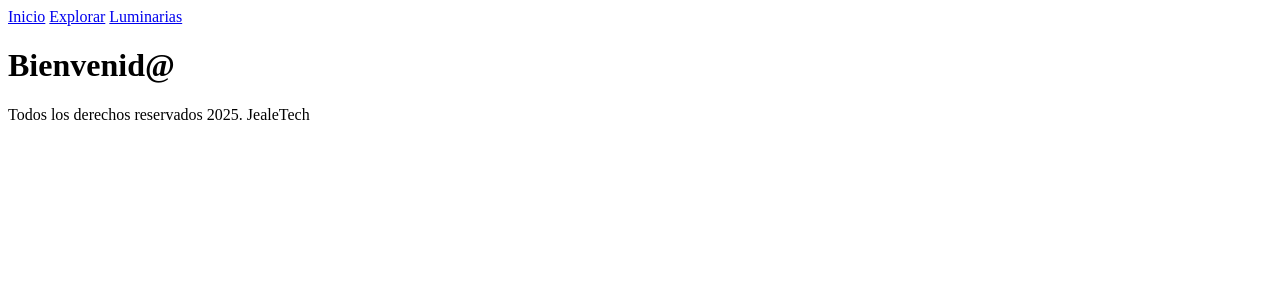
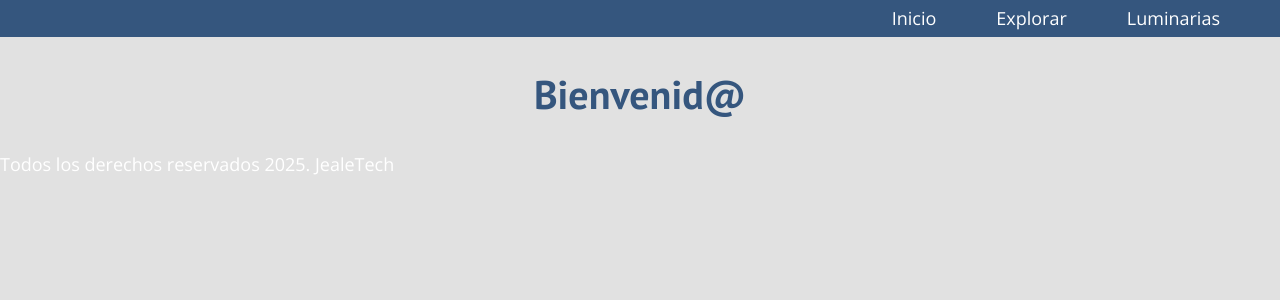
Before and after one commit to alexmerid/warnes-app, a Flask app: page / in a window 1280 px wide. Shown: the top 300 px of the page. Run offline with Flask 3, Linux system fonts and the light colour scheme.

Commit message:
Add styles

```diff
--- /dev/null
+++ b/static/css/style.css
@@ -0,0 +1,112 @@
+:root {
+    --primario: #e1e1e1;
+    /* --primarioOscuro: #2b3f57; */
+    --secundario: #35567e;
+    /* --secundario-oscuro: rgb(233, 287, 2); */
+    --blanco: #FFF;
+    --negro: #000;
+
+    /* --fuentePrincipal: 'Staatliches', cursive; */
+    --fuenteHeading: 'PT Sans', sans-serif;
+    --fuenteParrafos: 'Open Sans', sans-serif;
+}
+
+html {
+    box-sizing: border-box;
+    font-size: 62.5%;
+}
+
+*,
+*:before,
+*:after {
+    box-sizing: inherit;
+}
+
+/** Globales **/
+body {
+    font-family: var(--fuenteParrafos);
+    background-color: var(--primario);
+    font-size: 1.6rem;
+    line-height: 1.5;
+}
+
+.contenedor {
+    max-width: 120rem;
+    margin: 0 auto;
+}
+
+p {
+    font-size: 1.8rem;
+    color: var(--blanco);
+}
+
+a {
+    text-decoration: none;
+}
+
+img {
+    max-width: 100%;
+}
+
+h1,
+h2,
+h3 {
+    text-align: center;
+    color: var(--secundario);
+    font-family: var(--fuenteHeading);
+}
+
+h1 {
+    font-size: 4rem;
+}
+
+h2 {
+    font-size: 3.2rem;
+}
+
+h3 {
+    font-size: 2.4rem;
+}
+
+/* Utilidades */
+.no-margin {
+    margin: 0;
+}
+
+.no-padding {
+    padding: 0;
+}
+
+.centrar-texto {
+    text-align: center;
+}
+
+/* Header */
+.header-bg {
+    background-color: var(--secundario);
+}
+
+.navegacion {
+    justify-content: flex-end;
+}
+
+@media (min-width: 768px) {
+    .navegacion {
+        display: flex;
+        gap: 2rem
+    }
+
+}
+
+.navegacion__enlace {
+    display: block;
+    text-align: center;
+    font-size: 1.8rem;
+    color: var(--blanco);
+    padding: 0.5rem 2rem;
+}
+
+.navegacion__enlace:hover {
+    background-color: var(--primario);
+    color: var(--negro);
+}
--- a/templates/sitio/cabecera.html
+++ b/templates/sitio/cabecera.html
@@ -5,13 +5,19 @@
     <meta charset="UTF-8">
     <meta name="viewport" content="width=device-width, initial-scale=1.0">
     <title>Warnes APP</title>
+
+    <link rel="stylesheet" href="{{ url_for('static', filename='css/normalize.css') }}">
+    <link href="https://fonts.googleapis.com/css2?family=Open+Sans&family=PT+Sans:wght@400;700&display=swap"
+        rel="stylesheet">
+    <link rel="stylesheet" href="{{ url_for('static', filename='css/style.css') }}">
+
 </head>
 
 <body>
-    <header>
-        <nav>
-            <a href="/">Inicio</a>
-            <a href="#">Explorar</a>
-            <a href="/luminarias">Luminarias</a>
+    <header class="header-bg">
+        <nav class="navegacion contenedor">
+            <a href="/" class="navegacion__enlace">Inicio</a>
+            <a href="#" class="navegacion__enlace">Explorar</a>
+            <a href=" /luminarias" class="navegacion__enlace">Luminarias</a>
         </nav>
     </header>
--- a/templates/sitio/index.html
+++ b/templates/sitio/index.html
@@ -1,7 +1,7 @@
 {% include 'sitio/cabecera.html' %}
 
 <!-- Inicio Cuerpo -->
-<main>
+<main class="contenedor">
     <h1>Bienvenid@</h1>
 </main>
 <!-- Fin Cuerpo -->
--- a/templates/sitio/luminarias.html
+++ b/templates/sitio/luminarias.html
@@ -1,7 +1,7 @@
 {% include 'sitio/cabecera.html' %}
 
 <!-- Inicio Cuerpo -->
-<main>
+<main class="contenedor">
     <h1>Luminarias</h1>
 
     <form action="luminarias/guardar" method="post">
```
Also changed, not shown: static/css/normalize.css (added).
